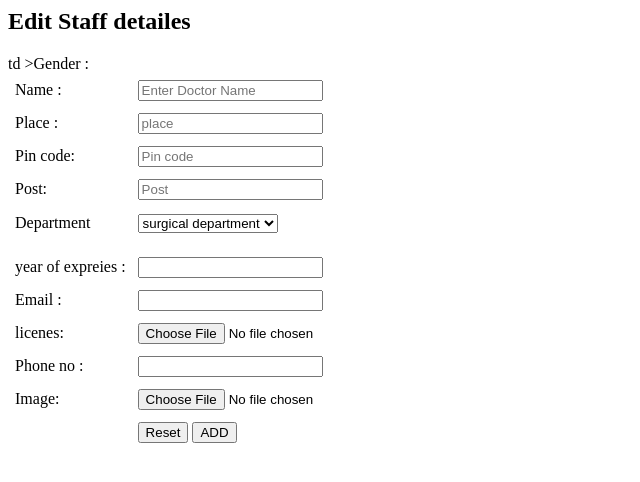
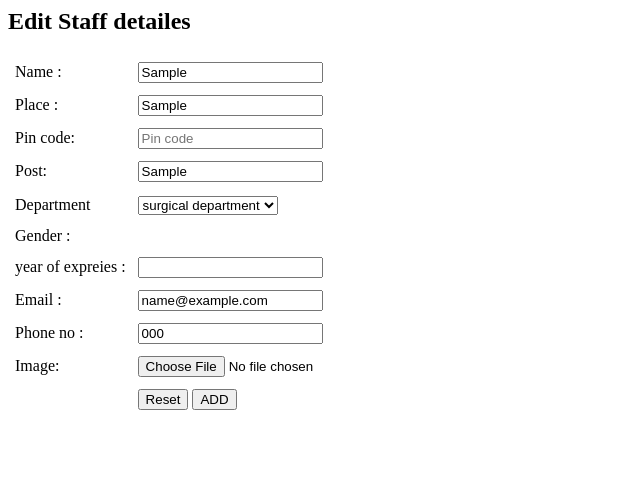
Before and after one commit to mohammedmishalk/hospital-management, a Django app: page /hospial/admin_edit_staff/1 in a window 1280 px wide. Shown: the top 482 px of the page, without its empty margins (0-640 px from the left). Run offline with Django 3.2, Linux system fonts and the light colour scheme; data comes from the database, SQL or seed files in the repository; tables that the repository leaves empty hold one stand-in row (values such as "Sample post").

Commit message:
editing staff complete

```diff
--- a/hospial/templates/admin/edit-staff.html
+++ b/hospial/templates/admin/edit-staff.html
@@ -1,22 +1,22 @@
 <body>
-    <form method="post" action="/hospial/admin_update_doctor/"  enctype="multipart/form-data">
+    <form method="post" action="/hospial/admin_update_staff/"  enctype="multipart/form-data">
 <h2>Edit Staff detailes</h2>
 <table cellspacing="2"  cellpadding="5" border="0">
 <tr>
-<td >Name :</td>
-<td><input type="text" placeholder="Enter Doctor Name" class="tb" name="staffname" /></td>
+<td >Name :<input type="hidden" value={{data.id}} name='sid'></td>
+<td><input type="text" placeholder="Enter Doctor Name" class="tb" name="staffname" value={{data.sname}}></td>
 </tr>
 <tr>
 <td >Place :</td>
-<td><input type="text" placeholder="place" class="tb" name="place" /></td>
+<td><input type="text" placeholder="place" class="tb" name="place" value={{data.splace}}></td>
 </tr>
 <tr>
 <td>Pin code:</td>
-<td><input type="number" placeholder="Pin code" class="tb" name="pin" /></td>
+<td><input type="number" placeholder="Pin code" class="tb" name="pin" value={{data.spin}}></td>
 </tr>
 <tr>
     <td>Post:</td>
-    <td><input type="text" placeholder="Post" class="tb" name="post" /></td>
+    <td><input type="text" placeholder="Post" class="tb" name="post" value={{data.spost}} ></td>
     </tr>
 <tr>
     <tr>
@@ -30,9 +30,10 @@
             {% endfor %}
           </select></td>
         </tr>
-        td >Gender :</td>
+        <tr>
+       <td>Gender :</td>
         <td>
-            {% ifequal data.dgender "male" %}
+            {% ifequal data.sgender "male" %}
             <input type="radio" id="html" name="fav_language" value="male" checked>
             <label for="html">male</label>
             <input type="radio" name="fav_language" value="female">
@@ -40,7 +41,7 @@
             <input type="radio" name="fav_language" value="other">
             <label>other</label>
             {% endifequal %}
-            {% ifequal data.dgender "female" %}
+            {% ifequal data.sgender "female" %}
             <input type="radio" id="html" name="fav_language" value="male">
             <label for="html">male</label>
             <input type="radio" name="fav_language" value="female" checked>
@@ -48,7 +49,7 @@
             <input type="radio" name="fav_language" value="other">
             <label>other</label>
             {%endifequal%}
-            {% ifequal data.dgender "other" %}
+            {% ifequal data.sgender "other" %}
             <input type="radio" id="html" name="fav_language" value="male">
             <label for="html">male</label>
             <input type="radio" name="fav_language" value="female">
@@ -60,21 +61,17 @@
 </tr>
 <tr>
 <td >year of expreies :</td>
-<td><input type="number" name="exp"></td>
+<td><input type="number" name="exp" value={{data.xperience}}></td>
 </tr>
 <td >Email :</td>
-<td><input type="email" name="email" required></td>
+<td><input type="email" name="email"  value={{data.email}} required></td>
 </tr>
-<tr>
-    <td >licenes:</td>
-    <td><input type="file" /></td>
-    </tr>
     <tr>
         <td > Phone no :</td>
-        <td><input type="number"  name="no"></td>
+        <td><input type="number"  name="no"  value={{data.phone}}></td>
         </tr>
         <td >Image:</td>
-        <td><input type="file" name="image"></td>
+        <td><input type="file" name="image" value={{data.dimage}}></td>
         </tr>
 
 <tr>
--- a/hospial/templates/admin/editdoctor.html
+++ b/hospial/templates/admin/editdoctor.html
@@ -4,7 +4,7 @@
 <h2>Edit Doctor detailes</h2>
 <table cellspacing="2"  cellpadding="5" border="0">
 <tr>
-<td >Name :<input type="hidden" value={{data.id}} name='did'></td>
+<td >Name :<input type="hidden" value={{data.id}} name='sid'></td>
 <td><input type="text" placeholder="Enter Doctor Name" class="tb"  name="name" value={{data.doctorname}} ></td>
 </tr>
 <tr>
--- a/hospial/templates/admin/viewstaff.html
+++ b/hospial/templates/admin/viewstaff.html
@@ -30,7 +30,7 @@
            <td>{{ i.DEPID.deptname }}</td>
            <td>{{ i.xperience }}</td>
            <td>{{ i.phone }}</td>
-           <td><a href="/hospial/admin_edit_staff/" >edit</a></td>
+           <td><a href="/hospial/admin_edit_staff/{{i.id}}" >edit</a></td>
            <td><a href="/hospial/admin_delect_staff/{{ i.id }}">delect</a></td>
 
        </tr>
--- a/hospial/urls.py
+++ b/hospial/urls.py
@@ -31,6 +31,7 @@
     path("admin_adminviewdept_load/", views.admin_adminviewdept_load),
     path("admin_edit_dept/<deptid>", views.admin_edit_dept),
     path("admin_edit_staff/<sid>", views.admin_edit_staff),
+    path("admin_update_staff/", views.admin_update_staff),
     path("admin_edit_doctor/<did>", views.admin_edit_doctor),
     path("admin_update_doctor/", views.admin_update_doctor),
     path("admin_edit_schedule/<shid>", views.admin_edit_schedule),
--- a/hospial/views.py
+++ b/hospial/views.py
@@ -180,8 +180,18 @@
     staff_experiense = request.POST['exp']
     staff_email = request.POST['email']
     staff_number = request.POST['no']
-    staff_image = request.FILES['image']
 
+    sid=request.POST['sid']
+
+    if 'image' in request.FILES:
+        staff_image = request.FILES['image']
+        if staff_image.filename!='':
+            staff.objects.filter(id=sid).update(sname=staff_name,simage=staff_image,splace=staff_place,spin=staff_pin,spost=staff_post,phone=staff_number,email=staff_email,sgender=staff_gender)
+        else:
+            staff.objects.filter(id=sid).update(sname=staff_name,splace=staff_place,spin=staff_pin,spost=staff_post,phone=staff_number,email=staff_email,sgender=staff_gender)
+    else:
+        staff.objects.filter(id=sid).update(sname=staff_name,splace=staff_place,spin=staff_pin,spost=staff_post,phone=staff_number,email=staff_email,sgender=staff_gender)
+    return render(request,"admin/edit-staff.html")
 
 def admin_edit_doctor(request,did):
     doc=doctor.objects.get(id=did)
@@ -199,7 +209,6 @@
     doc_email = request.POST['email']
     doc_number = request.POST['no']
     did=request.POST['did']
-    print(did)
     # if 'file' in request.FILES:
     #      doc_lisence = request.FILES['file']
     if 'image' in request.FILES:
```
